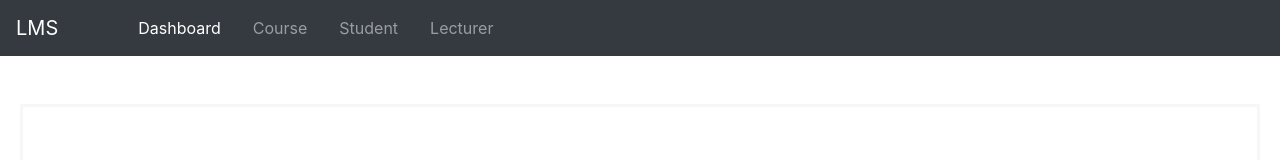
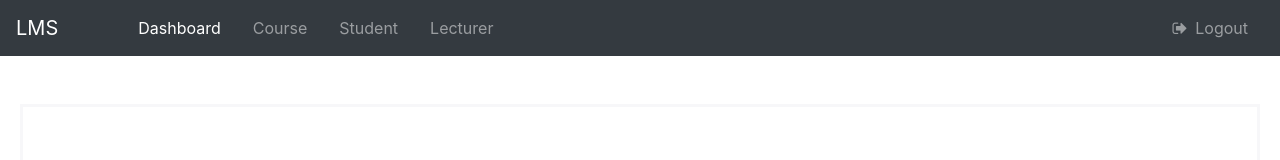
Before and after one commit to neilchen0221/react-lms, a React app: page /#/dashboard in a window 1280 px wide. Shown: the top 160 px of the page. Built offline with nearby package versions, Linux system fonts and the light colour scheme; sample sign-in values are in the browser's storage.

Commit message:
login control added

```diff
--- a/src/app/Navbar.js
+++ b/src/app/Navbar.js
@@ -1,12 +1,28 @@
 import React from "react";
-import { NavLink } from "react-router-dom";
+import { NavLink, Link } from "react-router-dom";
+import axios from "axios";
 
-export default function Navbar() {
+export default class Navbar extends React.Component {
+  constructor() {
+    super();
+    this.state = {
+      isLoggedin: !!localStorage.getItem("access_token")
+    };
+  }
+
+  handleLogout = () => {
+    localStorage.removeItem("access_token");
+    axios.defaults.headers.common.Authorization = "";
+    this.setState({ isLoggedin: false });
+  };
+
+  render() {
     return (
       <nav className="navbar navbar-expand-sm navbar-dark bg-dark">
         <NavLink className="navbar-brand" to="/">
           LMS
         </NavLink>
+
         <div className="navbar-nav ml-5">
           <NavLink className="nav-item nav-link mx-2" to="/dashboard">
             Dashboard
@@ -24,6 +40,21 @@ export default function Navbar() {
             Lecturer
           </NavLink>
         </div>
+
+        <ul className="navbar-nav ml-auto">
+          {this.state.isLoggedin ? (
+            <a href="#" className="nav-item nav-link mx-2" onClick={this.handleLogout}>
+              <i className="fa fa-sign-out mr-2" />
+              Logout
+            </a>
+          ) : (
+            <Link className="nav-item nav-link mx-2" to="/login">
+              <i className="fa fa-sign-in mr-2" />
+              Login
+            </Link>
+          )}
+        </ul>
       </nav>
     );
   }
+}
```
Lines whose indentation alone changed are shown as unchanged.
